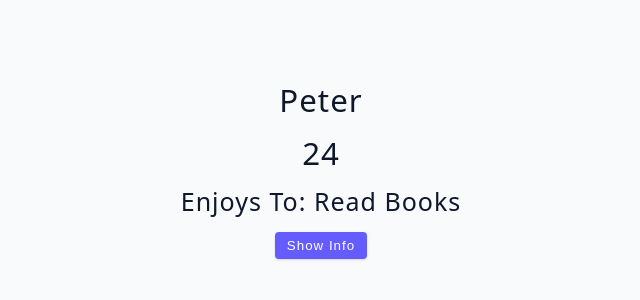
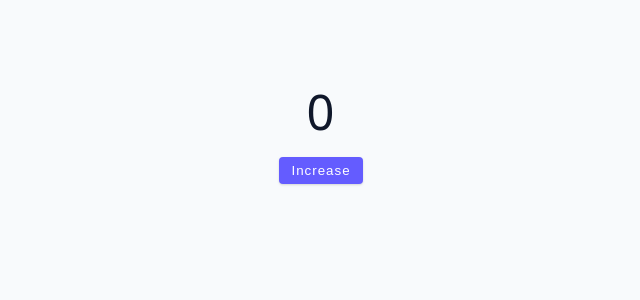
Before and after one commit to hungbui7690/react-tutorials, a React (Vite) app in the folder client/: page / in a window 1280 px wide. Shown: the top 300 px of the page, without its empty margins (319-959 px from the left). Built offline with nearby package versions, Linux system fonts and the light colour scheme.

Commit message:
useState: Set Function "Gotcha"

```diff
--- a/client/src/04-useState-object.jsx
+++ b/client/src/04-useState-object.jsx
@@ -1,41 +1,27 @@
 /*
-  useState: Object P2
-
+  useState: Set Function "Gotcha"
+  - though we have the correct value on browser > when we log it out, we still get the old value
+    > later, we will learn how to get the previous value
 */
 
 import { useState } from 'react'
 
-const UseStateObject = () => {
-  // (1)
-  const [person, setPerson] = useState({
-    name: 'peter',
-    age: 24,
-    hobby: 'read books',
-  })
+const UseStateGotcha = () => {
+  const [value, setValue] = useState(0)
 
-  // (3)
-  const displayPerson = () => {
-    // (***) these 2 lines will overwrite the object
-    // setPerson({ name: 'john', age: 28, hobby: 'scream at the computer' })
-    // setPerson({ name: 'susan' })
+  const handleClick = () => {
+    setValue(value + 1)
 
-    // (***) copy object, then modify/add data
-    setPerson({ ...person, name: 'susan' })
+    console.log(value) // (***) return previous value > //  so if you have any functionality that relies on the latest value > it will be wrong !!!
   }
-
-  // (2) access states
   return (
-    <>
-      <h3>{person.name}</h3>
-      <h3>{person.age}</h3>
-      <h4>Enjoys To: {person.hobby}</h4>
-
-      {/* (4) */}
-      <button className='btn' onClick={displayPerson}>
-        show info
+    <div>
+      <h1>{value}</h1>
+      <button className='btn' onClick={handleClick}>
+        increase
       </button>
-    </>
+    </div>
   )
 }
 
-export default UseStateObject
+export default UseStateGotcha
```
